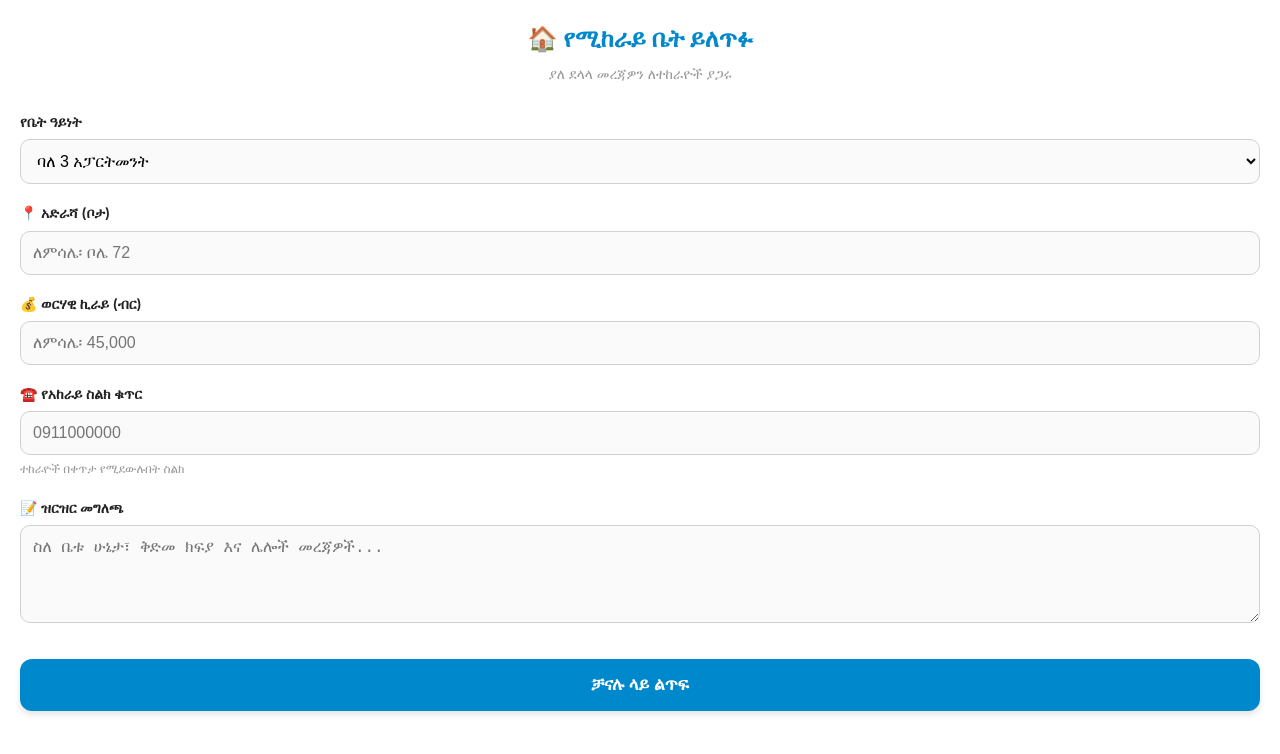
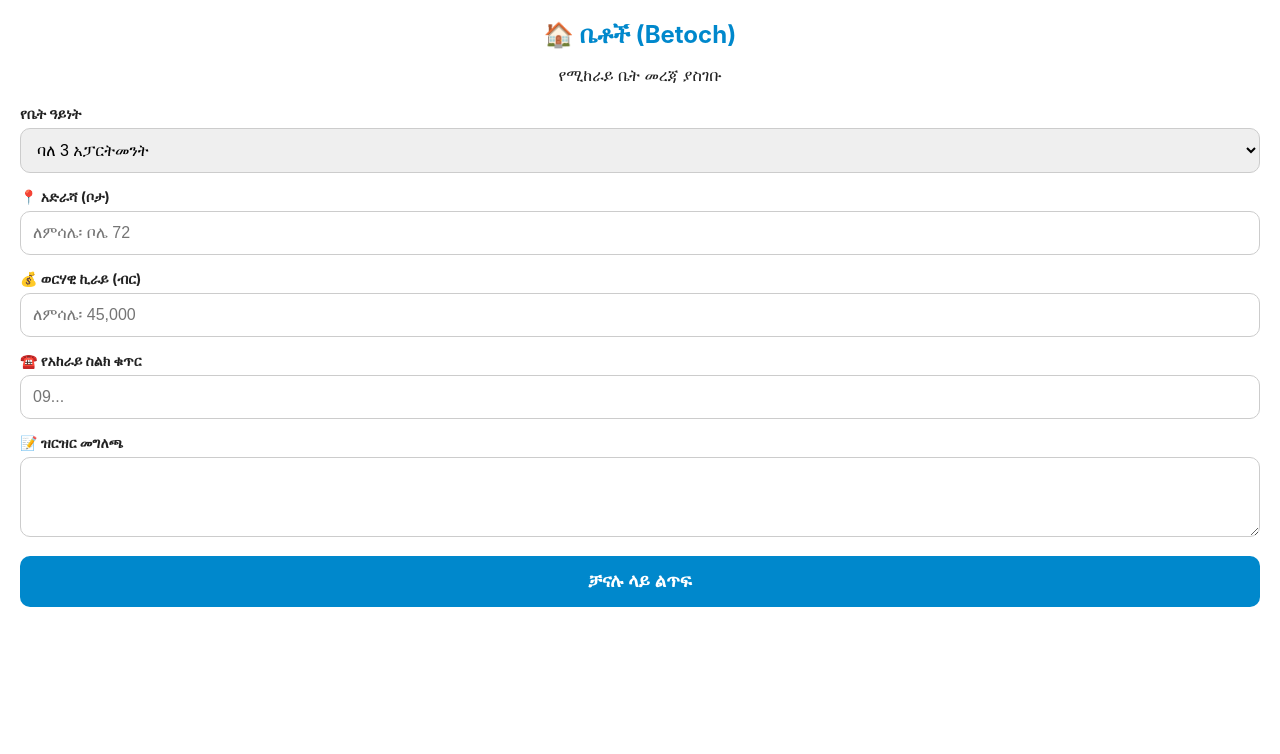
Before and after one commit to Huligize/my-rental-app, a plain HTML site: page index.html in a window 1280 px wide. Drawn offline with Linux system fonts and the light colour scheme; a script that the page names is missing.

Commit message:
Update index.html

```diff
--- a/index.html
+++ b/index.html
@@ -11,66 +11,33 @@
             --tg-theme-button-text-color: #ffffff;
             --tg-theme-bg-color: #ffffff;
             --tg-theme-text-color: #222222;
-            --tg-theme-hint-color: #999999;
         }
-
         body {
-            font-family: -apple-system, BlinkMacSystemFont, "Segoe UI", Roboto, Helvetica, Arial, sans-serif;
+            font-family: -apple-system, sans-serif;
             background-color: var(--tg-theme-bg-color);
             color: var(--tg-theme-text-color);
-            margin: 0;
-            padding: 20px;
-            line-height: 1.6;
+            margin: 0; padding: 20px;
         }
-
-        .header { text-align: center; margin-bottom: 25px; }
-        .header h2 { margin: 0; color: var(--tg-theme-button-color); }
-        .header p { margin: 5px 0; font-size: 14px; color: var(--tg-theme-hint-color); }
-
-        .form-group { margin-bottom: 18px; }
-        label { display: block; margin-bottom: 6px; font-weight: 600; font-size: 14px; }
-
+        .header { text-align: center; margin-bottom: 20px; }
+        .header h2 { color: var(--tg-theme-button-color); margin: 0; }
+        .form-group { margin-bottom: 15px; }
+        label { display: block; margin-bottom: 5px; font-weight: bold; font-size: 14px; }
         input, textarea, select {
-            width: 100%;
-            padding: 12px;
-            border: 1px solid #d1d1d1;
-            border-radius: 10px;
-            background-color: #fafafa;
-            font-size: 16px;
-            color: #000;
-            box-sizing: border-box;
+            width: 100%; padding: 12px; border: 1px solid #ccc; border-radius: 10px;
+            font-size: 16px; box-sizing: border-box;
         }
-
-        input:focus, textarea:focus {
-            outline: none;
-            border-color: var(--tg-theme-button-color);
-            background-color: #fff;
+        .btn-submit {
+            width: 100%; background: var(--tg-theme-button-color);
+            color: var(--tg-theme-button-text-color);
+            border: none; padding: 15px; border-radius: 10px;
+            font-size: 18px; font-weight: bold; cursor: pointer;
         }
-
-        .btn-submit {
-            width: 100%;
-            background-color: var(--tg-theme-button-color);
-            color: var(--tg-theme-button-text-color);
-            border: none;
-            padding: 16px;
-            border-radius: 12px;
-            font-size: 17px;
-            font-weight: bold;
-            cursor: pointer;
-            margin-top: 10px;
-            box-shadow: 0 4px 6px rgba(0,0,0,0.1);
-        }
-
-        .btn-submit:active { transform: scale(0.98); opacity: 0.9; }
-
-        .hint { font-size: 12px; color: var(--tg-theme-hint-color); margin-top: 4px; }
     </style>
 </head>
 <body>
-
     <div class="header">
-        <h2>🏠 የሚከራይ ቤት ይለጥፉ</h2>
-        <p>ያለ ደላላ መረጃዎን ለተከራዮች ያጋሩ</p>
+        <h2>🏠 ቤቶች (Betoch)</h2>
+        <p>የሚከራይ ቤት መረጃ ያስገቡ</p>
     </div>
 
     <div class="form-group">
@@ -80,7 +47,6 @@
             <option value="ባለ 2 አፓርትመንት">ባለ 2 አፓርትመንት</option>
             <option value="ባለ 3 አፓርትመንት" selected>ባለ 3 አፓርትመንት</option>
             <option value="ቪላ ቤት">ቪላ ቤት</option>
-            <option value="ስቱዲዮ">ስቱዲዮ</option>
         </select>
     </div>
 
@@ -96,13 +62,12 @@
 
     <div class="form-group">
         <label>☎️ የአከራይ ስልክ ቁጥር</label>
-        <input type="tel" id="phn" placeholder="0911000000" required>
-        <div class="hint">ተከራዮች በቀጥታ የሚደውሉበት ስልክ</div>
+        <input type="tel" id="phn" placeholder="09..." required>
     </div>
 
     <div class="form-group">
         <label>📝 ዝርዝር መግለጫ</label>
-        <textarea id="desc" rows="4" placeholder="ስለ ቤቱ ሁኔታ፣ ቅድመ ክፍያ እና ሌሎች መረጃዎች..."></textarea>
+        <textarea id="desc" rows="3"></textarea>
     </div>
 
     <button class="btn-submit" onclick="sendDataToBot()">ቻናሉ ላይ ልጥፍ</button>
@@ -110,12 +75,6 @@
     <script>
         const tg = window.Telegram.WebApp;
         tg.expand();
-        tg.ready();
-
-        // Match the button color to the user's Telegram theme
-        if (tg.themeParams.button_color) {
-            document.documentElement.style.setProperty('--tg-theme-button-color', tg.themeParams.button_color);
-        }
 
         function sendDataToBot() {
             const data = {
@@ -126,18 +85,11 @@
                 description: document.getElementById("desc").value
             };
 
-            // Professional Validation
             if(!data.location || !data.price || !data.phone) {
-                tg.showAlert("እባክዎ አስፈላጊ መረጃዎችን በትክክል ያስገቡ!");
+                tg.showAlert("እባክዎ አስፈላጊ መረጃዎችን ያስገቡ!");
                 return;
             }
 
-            if(data.phone.length < 10) {
-                tg.showAlert("እባክዎ ትክክለኛ ስልክ ቁጥር ያስገቡ!");
-                return;
-            }
-
-            // The Handshake
             tg.sendData(JSON.stringify(data));
             tg.close();
         }
```
